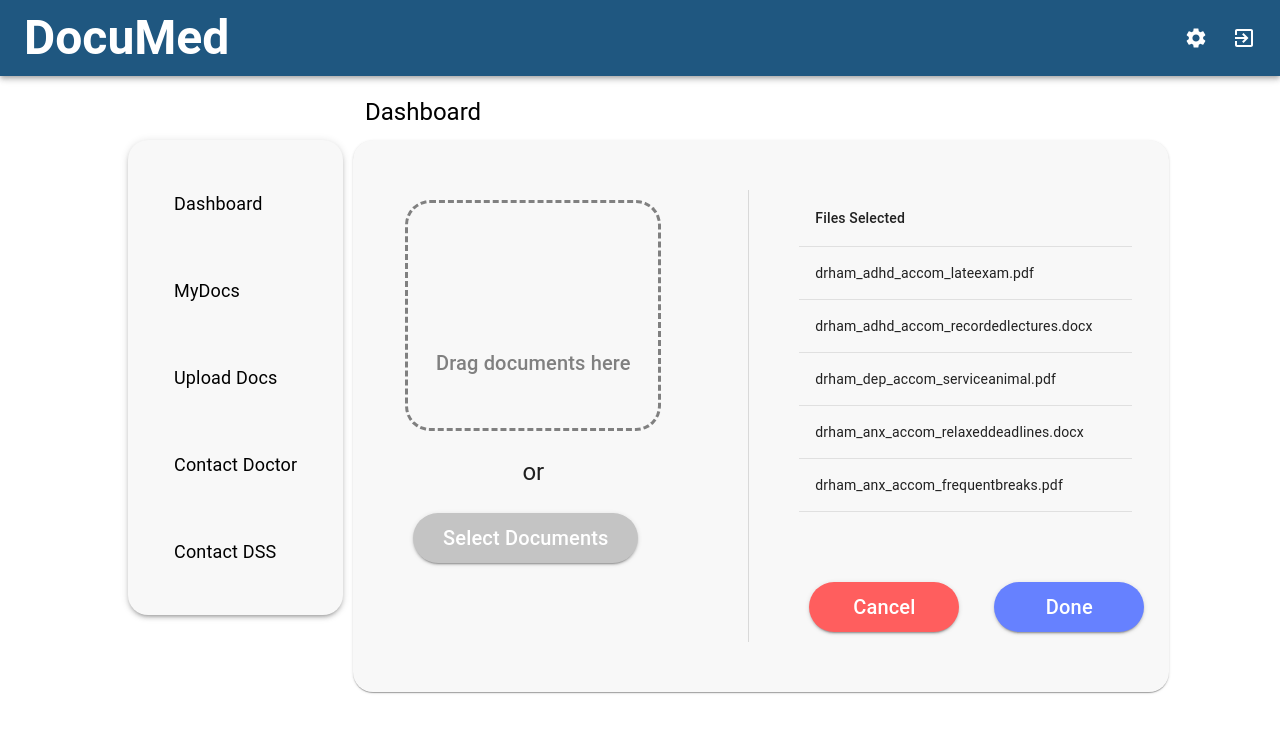
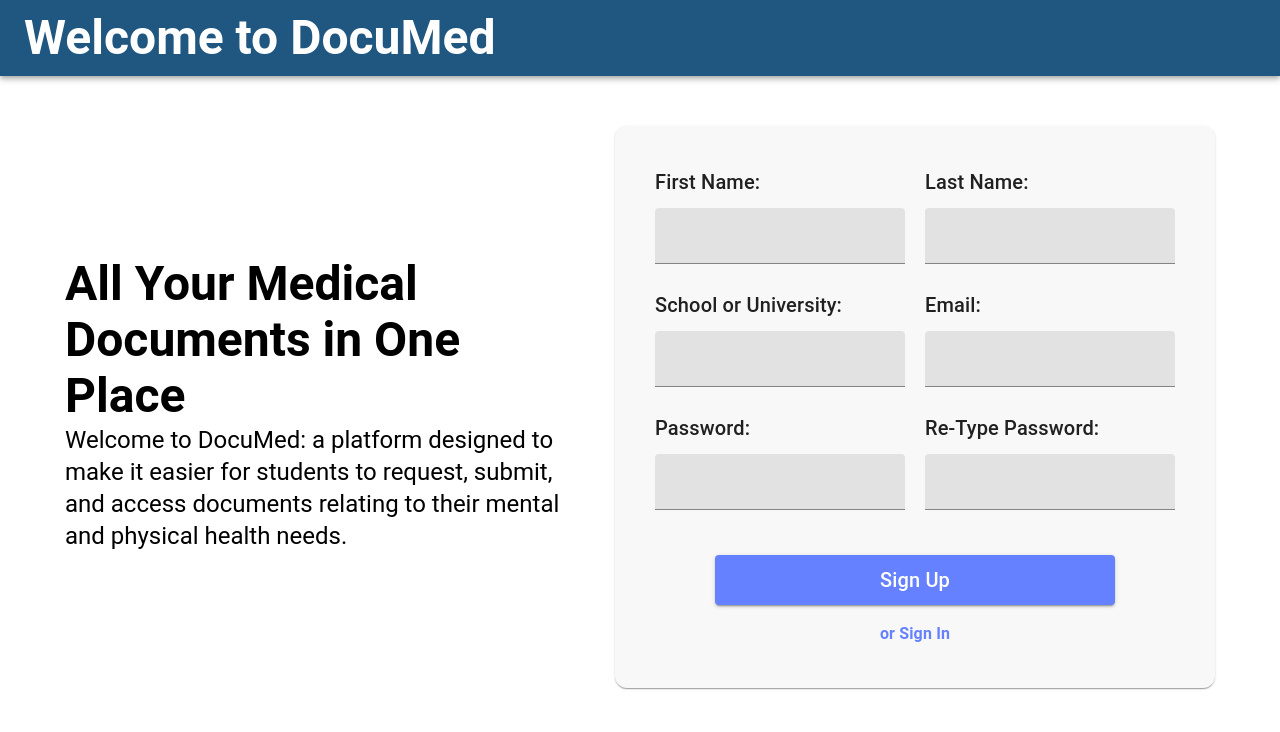
Before and after one commit to gouldcs/documed, a React (Create React App) app in the folder milestone3/: page / in a window 1280 px wide. Shown: the top 732 px of the page. Built offline with nearby package versions, Linux system fonts and the light colour scheme.

Commit message:
Hard coded linking between MainLayout, Login, Logout, SignIn components

```diff
--- a/milestone3/src/App.js
+++ b/milestone3/src/App.js
@@ -1,11 +1,18 @@
 import "./App.css"
-import MainLayout from "./pages/main-layout/MainLayout"
+import {BrowserRouter as Router, Route} from 'react-router-dom';
+import MainLayout from "./pages/main-layout/MainLayout";
+import SignUp from "./pages/sign-up/SignUp";
+import Logout from "./pages/logout/Logout";
+import Login from "./pages/login/Login";
 
 function App() {
   return (
-    <div className="App">
-      <MainLayout />
-    </div>
+    <Router>
+        <Route path="/MainLayout" component={MainLayout} />
+        <Route path="/" exact component={SignUp} />
+        <Route path="/Logout" component={Logout} />
+        <Route path="/Login" component={Login} />
+    </Router>
   )
 }
 
--- a/milestone3/src/components/Header.jsx
+++ b/milestone3/src/components/Header.jsx
@@ -5,7 +5,8 @@ import ExitToAppIcon from "@material-ui/icons/ExitToApp"
 import IconButton from "@material-ui/core/IconButton"
 import SettingsIcon from "@material-ui/icons/Settings"
 import Toolbar from "@material-ui/core/Toolbar"
-import Typography from "@material-ui/core/Typography"
+import Typography from "@material-ui/core/Typography";
+import Link from "@material-ui/core/Link";
 
 const useStyles = makeStyles(
   (theme) => ({
@@ -84,9 +85,11 @@ const Header = (props) => {
           <IconButton size="medium" className={classes.settings}>
             <SettingsIcon />
           </IconButton>
-          <IconButton size="medium" edge="end" className={classes.logout}>
-            <ExitToAppIcon />
-          </IconButton>
+          <Link href={"/Logout"}>
+            <IconButton size="medium" edge="end" className={classes.logout}>
+                <ExitToAppIcon />
+            </IconButton>
+          </Link>
         </Toolbar>
       </AppBar>
     </div>)
--- a/milestone3/src/pages/login/login-components/SignIn.jsx
+++ b/milestone3/src/pages/login/login-components/SignIn.jsx
@@ -121,6 +121,7 @@ const SignIn = (props) => {
                         </Typography>
                     </div>
                     <div className={classes.buttonDiv}>
+                        <Link href={"/MainLayout"}>
                             <Button variant="contained"
                                 style={{
                                     width: 400,
@@ -134,6 +135,7 @@ const SignIn = (props) => {
                                     Sign In
                                 </Typography>
                             </Button>
+                        </Link>
                     </div>
                     <div className={classes.callToAction}>
                         <Typography variant='h6' style={{ margin: 'auto', }}>
@@ -141,11 +143,11 @@ const SignIn = (props) => {
                         </Typography>
                     </div>
                     <div className={classes.signUp}>
+                        <Link href='/'>
                             <Typography variant='subtitle1' style={{ fontWeight: 'bold' }}>
-                            <Link href='#'>
                                 Sign up here!
+                            </Typography>
                         </Link>
-                        </Typography>
                     </div>
                 </div>
             </Paper>
--- a/milestone3/src/pages/logout/Logout.jsx
+++ b/milestone3/src/pages/logout/Logout.jsx
@@ -3,6 +3,7 @@ import { makeStyles } from "@material-ui/core/styles"
 
 import Button from "@material-ui/core/Button"
 import Typography from "@material-ui/core/Typography"
+import Link from "@material-ui/core/Link";
 
 import Header from "../../components/Header"
 
@@ -41,7 +42,9 @@ const Logout = (props) => {
         <Typography style={{ fontSize: 36, }}>You have successfully signed out.</Typography>
       </div>
       <div className={classes.signBackIn}>
-        <Button style={{ fontSize: 24, color: '#6681FF', textTransform: 'none', }}>Sign back in</Button>
+            <Link href={"/Login"}>
+                <Button style={{ fontSize: 24, color: '#6681FF', textTransform: 'none', }}>Sign back in</Button>
+            </Link>
       </div>
     </div>
   )
--- a/milestone3/src/pages/sign-up/signup-components/SignUpComponent.jsx
+++ b/milestone3/src/pages/sign-up/signup-components/SignUpComponent.jsx
@@ -140,6 +140,7 @@ const SignUpComponent = () => {
                     </div>
                 </div>
                 <div className={classes.buttonDiv}>
+                    <Link href="/MainLayout">
                         <Button variant="contained"
                         style={{
                             width:400,
@@ -149,12 +150,13 @@ const SignUpComponent = () => {
                             color: 'white'
                         }}>
                             <Typography variant = 'h6'>
-                            Sign In
+                                Sign Up
                             </Typography>
                         </Button>
+                    </Link>
                 </div>
                 <div className={classes.signInLink}>
-                    <Link>
+                    <Link href={`/Login`}>
                         <Typography variant="subtitle1" style={{color:'#6681ff', fontWeight:"bold"}}>
                             or Sign In
                         </Typography>
```
Lines whose indentation alone changed are shown as unchanged.
